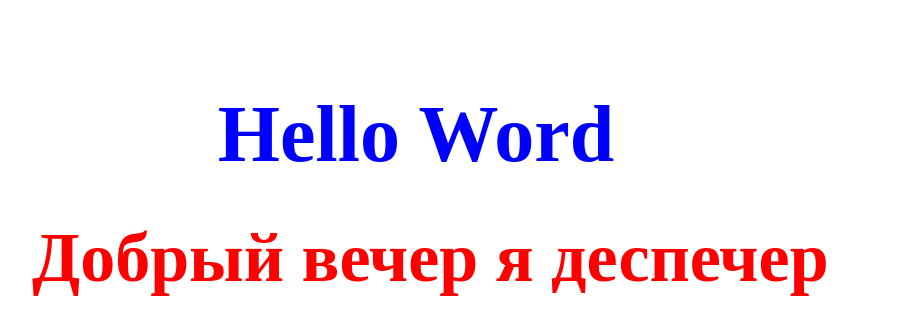
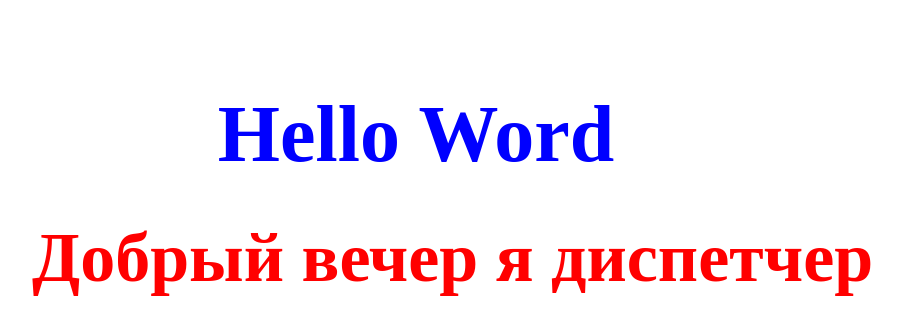
Before and after one commit to DimaKoretski/frontend, a website: page index.html in a window 1280 px wide. Shown: the whole page, without its empty margins (224-1126 px from the left). Drawn offline with Linux system fonts and the light colour scheme.

```diff
--- a/index.html
+++ b/index.html
@@ -9,6 +9,6 @@
   <h1> Hello Word</h1>
 
 
-<h2>Добрый вечер я деспечер</h2>
+<h2>Добрый вечер я диспетчер</h2>
 </body>
 </html>
```
